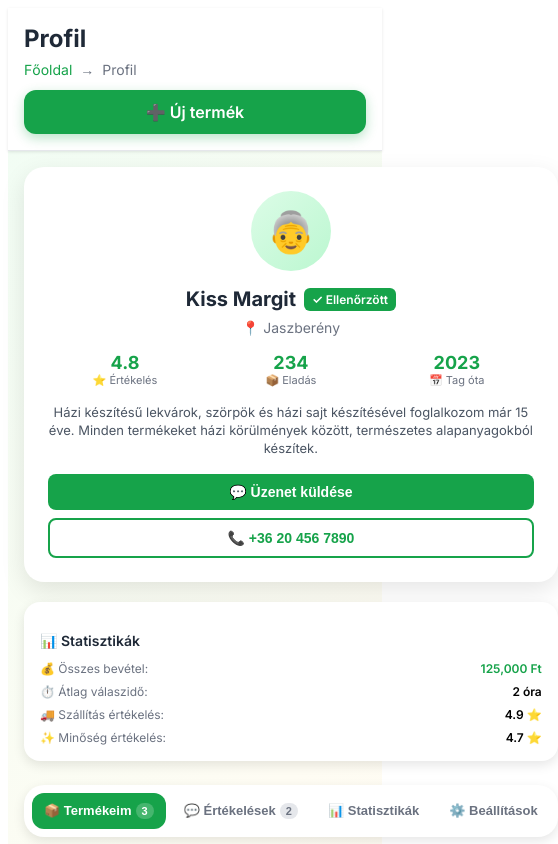
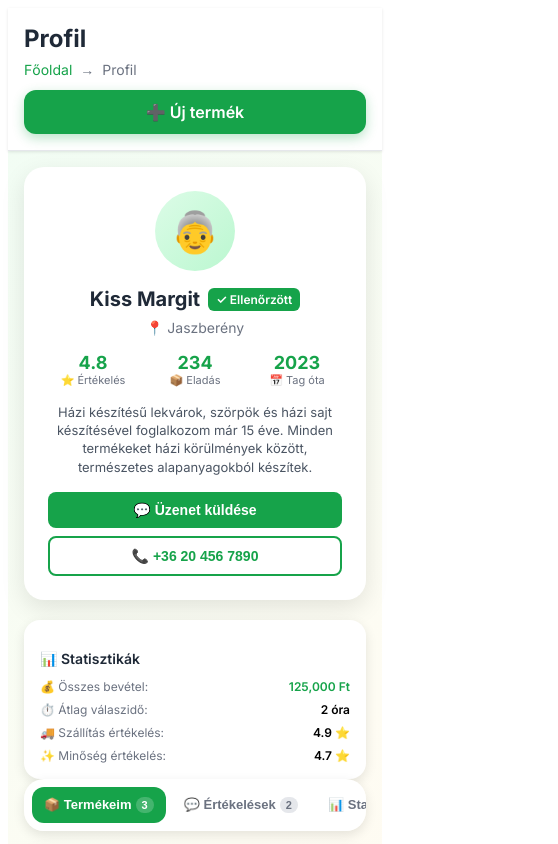
Before and after one commit to hamar93/szomszedkosar-frontend, a Next.js app: page /profile in a window 390 px wide. Shown: the top 844 px of the page, 558 px wide, since content can reach past the window. Built offline with nearby package versions, Linux system fonts and the light colour scheme.

Commit message:
🚀 Fix build issues, adjust responsive layout, cleanup TS errors

```diff
--- a/src/app/feed/page.tsx
+++ b/src/app/feed/page.tsx
@@ -120,7 +120,7 @@ const feedData: FeedItem[] = [
     event: {
       name: 'Bakonyi barna csirke',
       date: 'Jövő kedd',
-      price: 'Fajtiszta csirke',
+      products: ['Fajtiszta csirke'],
       emoji: '🐔'
     },
     message: 'János B. Bakonyi barna elérendelhető jövő kedddtől',
--- a/src/app/profile/page.tsx
+++ b/src/app/profile/page.tsx
@@ -210,15 +210,7 @@ export default function ProfilePage() {
       }}>
 
         {/* RESPONSIVE GRID - Ez a kulcs! */}
-        <div style={{
-          display: 'grid',
-          gridTemplateColumns: '1fr', // Mobil: 1 oszlop
-          gap: '24px',
-          // Desktop: 2 oszlop
-          '@media (min-width: 1024px)': {
-            gridTemplateColumns: '350px 1fr'
-          }
-        }} className="responsive-grid">
+       <div className="grid gap-6 grid-cols-1 lg:grid-cols-[350px_1fr]">
 
           {/* Bal oldal - profil info - Most felül lesz mobilon */}
           <div style={{
```
